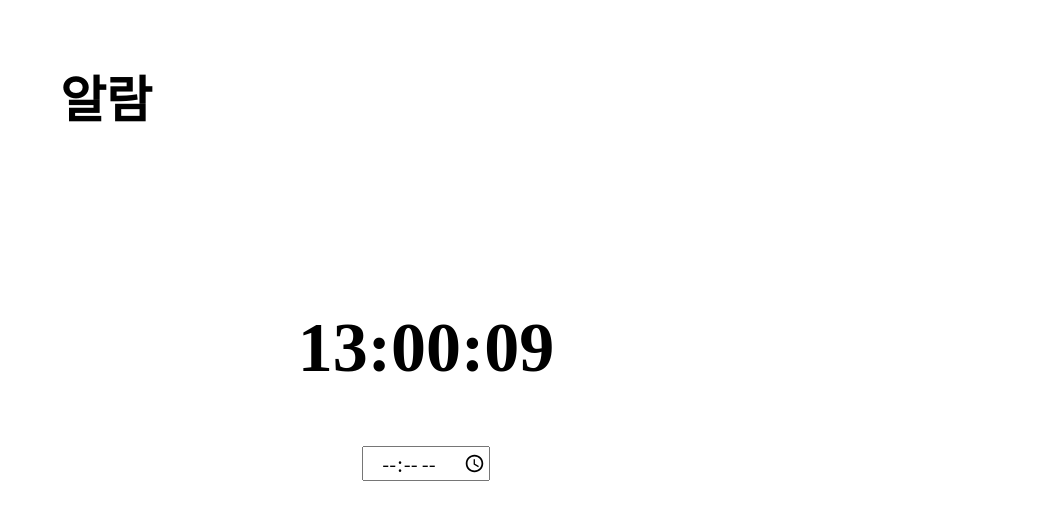
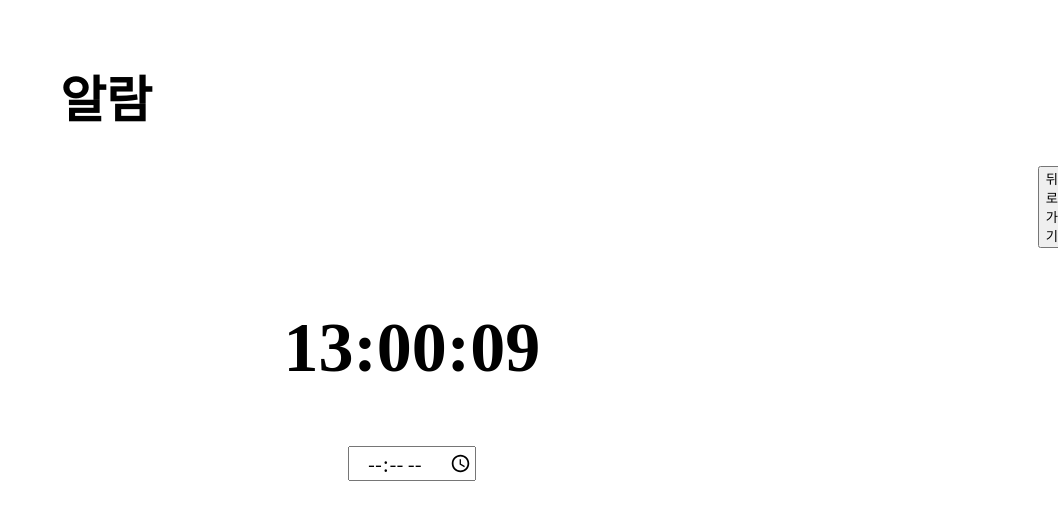
Before and after one commit to skyblue175/capstone, a plain HTML site: page alarm/alarm.html in a window 1280 px wide. Shown: the whole page, without its empty margins (222-1280 px from the left). Drawn offline with Linux system fonts and the light colour scheme.

Commit message:
Update alarm.html

```diff
--- a/alarm/alarm.html
+++ b/alarm/alarm.html
@@ -13,6 +13,7 @@
             <h2>00:00:00</h2>
             <input type='time' min='00:00' max='23:59'/>
         </div>
+        <button class="button" onclick="location.href='../index.html'">뒤로가기</button>
     </div>
 <script src='alarm.js'></script>
 </body>
```
